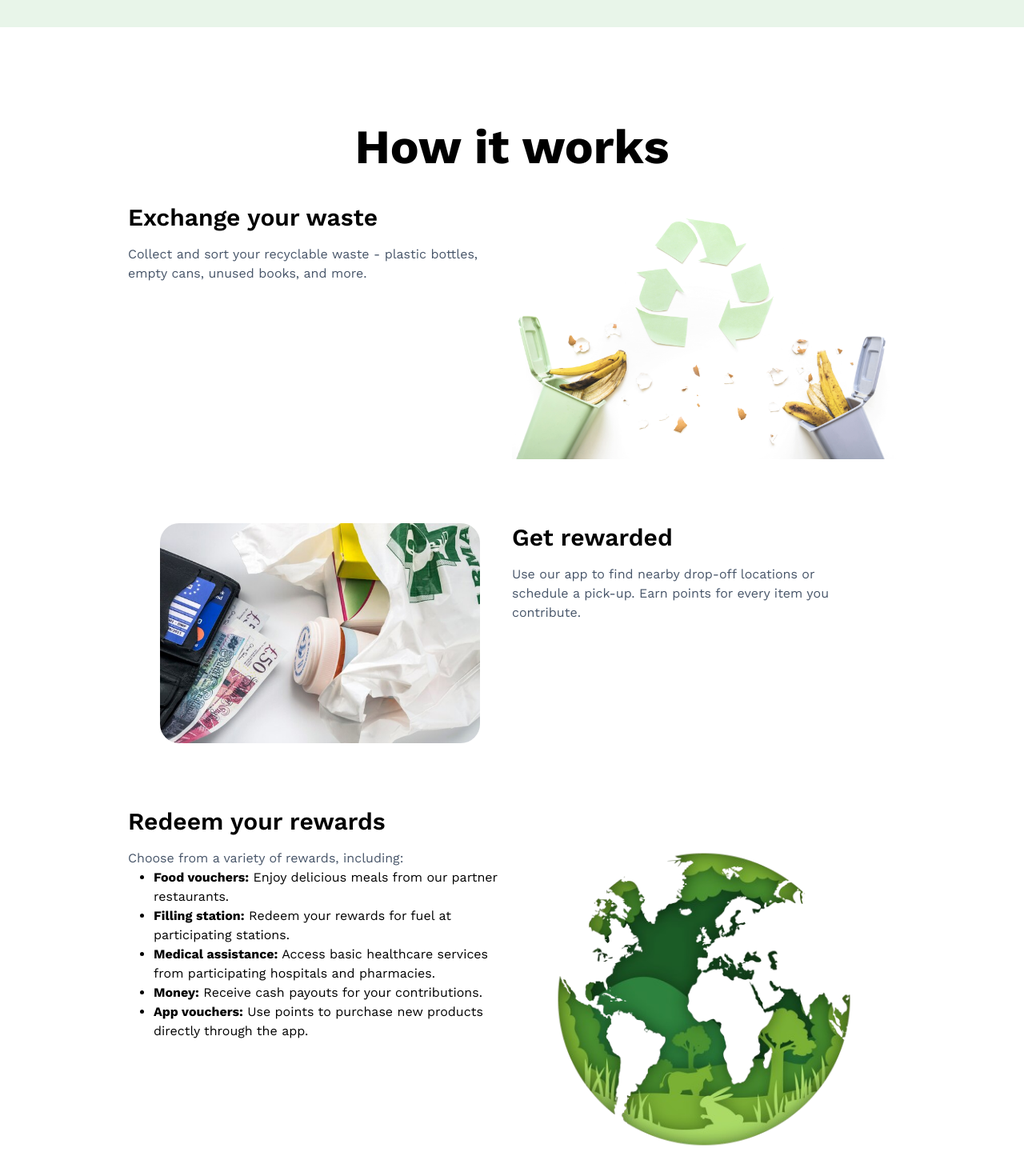
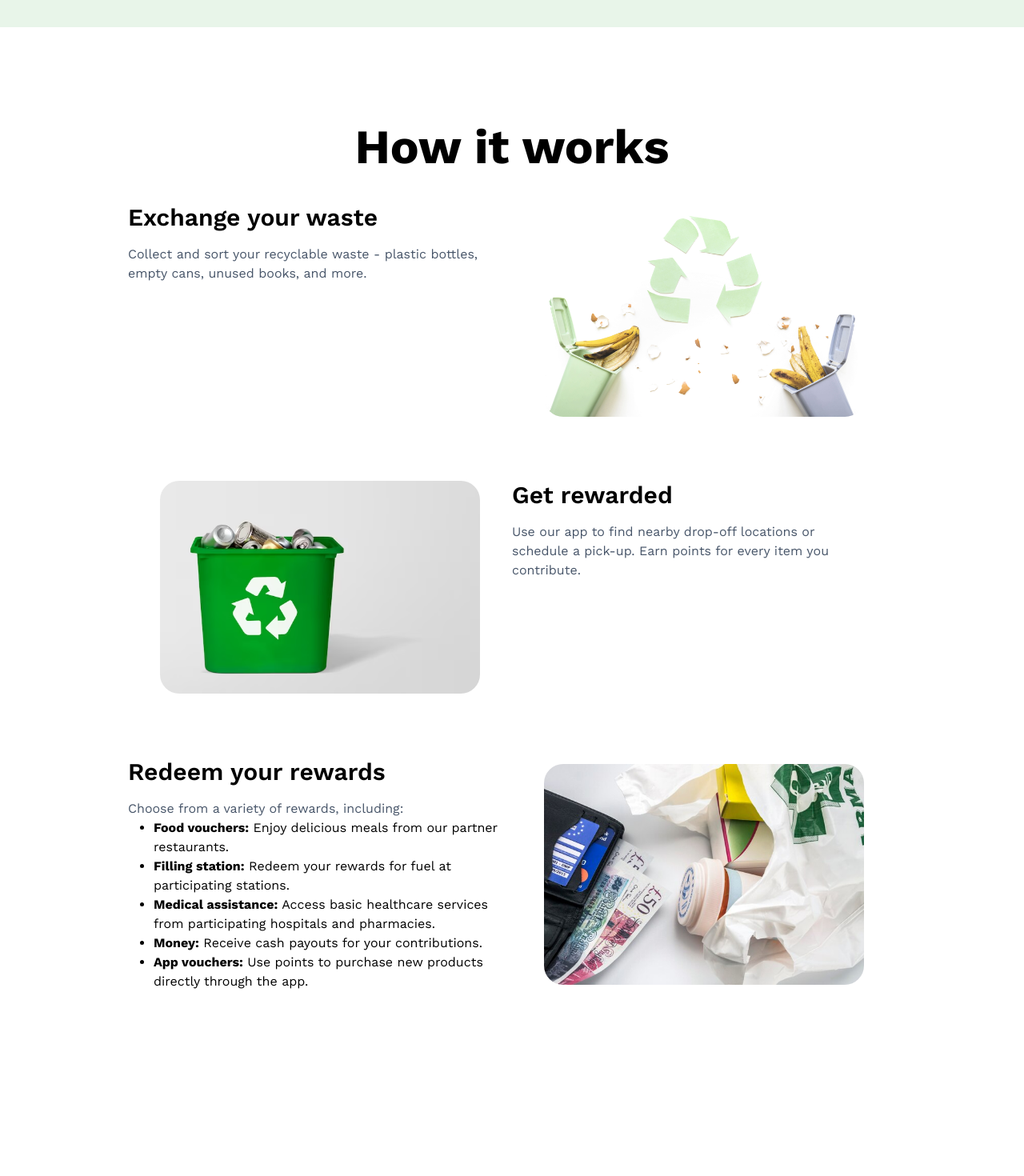
Before and after one commit to Beaskyy/kits-on-earth, a Next.js app: page / in a window 1280 px wide. Shown: the part 858-2328 px from the top of the page at 80% size. After the commit the page ends 2177 px from the top, so only its background shows below. Built offline with nearby package versions, Linux system fonts and the light colour scheme.

Commit message:
UI updates

```diff
--- a/components/features.tsx
+++ b/components/features.tsx
@@ -20,15 +20,16 @@ const Features = () => {
           <Image
             src="/images/recycle.jpg"
             alt="exchange"
-            width={600}
-            height={600}
+            width={400}
+            height={400}
+            className="rounded-3xl"
           />
         </div>
       </div>
       <div className="grid grid-cols-1 lg:grid-cols-2 mt-20">
         <div className="flex items-center justify-center gap-10 order-last lg:order-first">
           <Image
-            src="/images/reward.jpg"
+            src="/images/recycle.avif"
             alt="reward"
             width={400}
             height={400}
@@ -77,10 +78,11 @@ const Features = () => {
         </div>
         <div className="flex items-center justify-center gap-10">
           <Image
-            src="/images/hero-img.png"
+            src="/images/reward.jpg"
             alt="exchange"
-            width={600}
-            height={600}
+            width={400}
+            height={400}
+            className="rounded-3xl"
           />
         </div>
       </div>
```
Also changed, not shown: public/images/recycle.avif (added).
